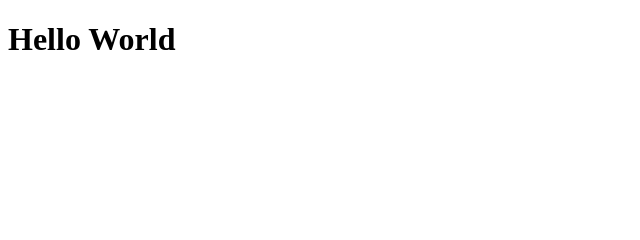
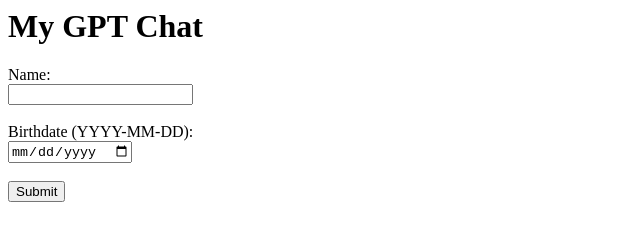
Before and after one commit to ianbensley/chat, a plain HTML site: page index.html in a window 1280 px wide. Shown: the whole page, without its empty margins (0-640 px from the left). Drawn offline with Linux system fonts and the light colour scheme.

Commit message:
Update index.html

```diff
--- a/index.html
+++ b/index.html
@@ -1,9 +1,14 @@
-<!DOCTYPE html>
-<html>
-<head>
-    <title>My GPT Chat</title>
-</head>
 <body>
-    <h1>Hello World</h1>
+    <h1>My GPT Chat</h1>
+    <form id="userForm">
+        <label for="name">Name:</label><br>
+        <input type="text" id="name" name="name" required><br><br>
+
+        <label for="birthdate">Birthdate (YYYY-MM-DD):</label><br>
+        <input type="date" id="birthdate" name="birthdate" required><br><br>
+
+        <button type="submit">Submit</button>
+    </form>
+
+    <div id="response"></div>
 </body>
-</html>
```
